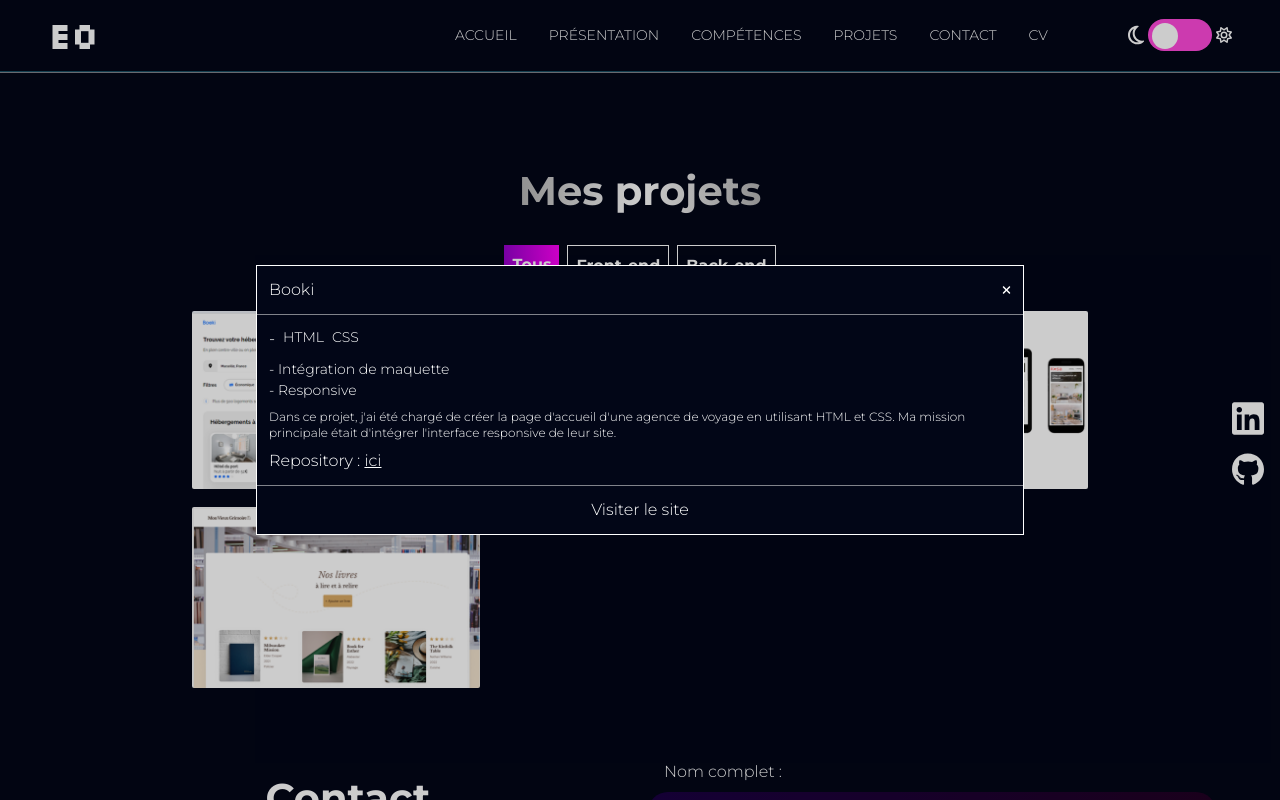
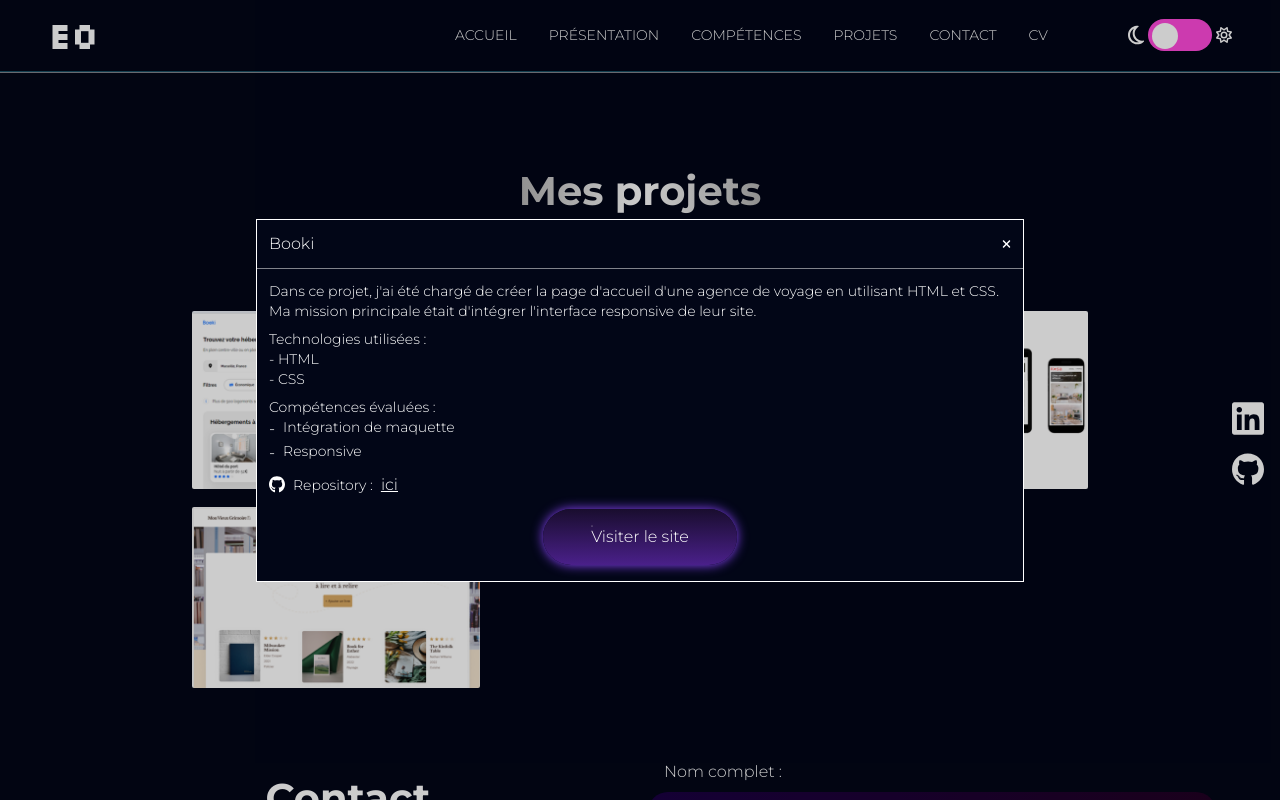
Before and after one commit to esther57-web/projet8OC, a React (Vite) app in the folder frontend/: page / in a window 1280 px wide. Both pictures are taken after a click on the element 336 px from the left and 2332 px from the top of the page. Shown: the part 1932-2732 px from the top of the page. Built offline with nearby package versions, Linux system fonts and the light colour scheme.

Commit message:
modal design updated

```diff
--- a/frontend/src/components/Cta.jsx
+++ b/frontend/src/components/Cta.jsx
@@ -5,7 +5,7 @@ const Cta = (props) => {
     const { theme } = useTheme();
 
   return (
-    <button className={`${theme === "dark" ? "relative bg-gradient-to-b from-[#190d2e] to-[#4a208a] shadow-[0px_0px_12px_#8c45ff] hover:shadow-[0px_0px_16px_5px_#8c45ff]" : "bg-black hover:shadow-[0px_0px_5px_2px_#BDBDBD]"} hover:scale-[1.1] xs:px-6 xs:py-2 rounded-[20px] w-auto md:px-12 md:py-4 md:rounded-[60px]`} aria-label={props.content}>
+    <button className={`${theme === "dark" ? "relative bg-gradient-to-b from-[#190d2e] to-[#4a208a] shadow-[0px_0px_12px_#8c45ff] hover:shadow-[0px_0px_16px_5px_#8c45ff]" : "bg-black hover:shadow-[0px_0px_5px_2px_#BDBDBD]"}  xs:px-6 xs:py-2 rounded-[20px] w-auto md:px-12 md:py-4 md:rounded-[60px]`} aria-label={props.content}>
       <div className='absolute '>
         <div className='border xs:rounded-[20px] md:rounded-[60px] border-white/20 absolute inset-0 [mask-image:linear-gradient(to_bottom,black,transparent)]'></div>
         <div className='border xs:rounded-[20px] md:rounded-[60px] absolute inset-0 border-white/40 [mask-image:linear-gradient(to_top,black,transparent)]'></div>
--- a/frontend/src/components/Hero.jsx
+++ b/frontend/src/components/Hero.jsx
@@ -54,7 +54,7 @@ const Hero = () => {
                <span className='animate-pulse xs:text-3xl xs:font-bold ml-2 lg:text-[4rem] lg:h-[4rem]'>|</span>
             </div>
 
-            <p className='xs:text-center xs:text-xs sm:text-sm md:text-start  md:border-l-[1px] md:border-white md:border-transparent md:px-2'>Bienvenue dans mon portfolio ! Je suis développeuse full-stack junior et je serais ravie de travailler avec vous !</p>
+            <p className='xs:text-center xs:text-xs sm:text-sm md:text-start  md:border-l-[1px] md:border-white md:border-transparent md:px-2'>Bienvenue dans mon portfolio ! Je suis développeuse full-stack et je serais ravie de travailler avec vous !</p>
             <Link to='contact' smooth={true} duration={500} spy={true} className='w-fit flex xs:justify-center md:justify-start'><Cta content="Contactez-moi"/></Link>
 
         </motion.div>
--- a/frontend/src/components/Modal.jsx
+++ b/frontend/src/components/Modal.jsx
@@ -3,6 +3,9 @@ import PropTypes from 'prop-types'
 import darkCross from './../assets/dark/xmark.svg'
 import lightCross from './../assets/light/xmark.svg'
 import { useTheme } from './../context/context.jsx'
+import darkGithub from './../assets/dark/github.svg'
+import lightGithub from './../assets/light/github.svg'
+import Cta from './Cta.jsx'
 
 const ModalComponent = ({ onClose, content}) => {
     const { theme } = useTheme();
@@ -19,22 +22,42 @@ const ModalComponent = ({ onClose, content}) => {
                 <img onClick={onClose} className='ml-auto cursor-pointer' src={theme === "dark" ? darkCross : lightCross} alt='icône fermer la modale'></img>
             </div>
             <div className='xs:p-3 xs:flex xs:flex-col xs:gap-2 '>
-                <p className='flex gap-2'>-
+                <p className='xs:text-xs sm:text-sm md:text-md'>{content.description}</p>
+                <div>
+                    <h6 className='xs:text-xs sm:text-sm md:text-md'>Technologies utilisées :</h6>
+                    <ul className=''>
                     {content.technologies.map((technology, id)=>(
-                        <span className='xs:text-[14px]' key={id}>{technology}</span>
+                        <li className='xs:text-xs sm:text-sm md:text-md' key={id}>- {technology}</li>
                     ))}
-                </p>
-                <ul>
+                    </ul>
+                </div>
+                <div>
+                    <h6 className='xs:text-xs sm:text-sm md:text-md'>Compétences évaluées :</h6>
+                    <ul>
                     {content.skill.map((skill, id)=>(
-                        <li className='xs:text-[14px]' key={id}>- {skill}</li>
+                        <li className='flex gap-2' key={id}>
+                            <span>-</span>
+                            <p className='xs:text-xs sm:text-sm md:text-md'>{skill}</p>
+                        </li>
                     ))}
-                </ul>
-                <p className='xs:text-xs'>{content.description}</p>
-                <a href={content.repo}>Repository : <span className='underline'>ici</span> </a>
+                    </ul>
+                </div>
+                <div className='flex gap-2'>
+                    <div className='flex gap-2 items-center'>
+                        <img className='w-4' src={theme === 'dark'? darkGithub : lightGithub} alt='logo github'></img>
+                        <p className='xs:text-xs sm:text-sm md:text-md'>Repository :</p>
+                    </div>
+                    <a className='underline' href={content.repo} target='_blank'>ici</a>
+                </div>
+
+
             </div>
-            <div className={`flex justify-center items-center border-t-[1px] border-transparent xs:py-3 ${theme === "dark" ? "border-white/50" : "border-gray/50"}`}>
+            <div className='flex justify-center'>
                {content.liveUrl !== "" && (
-                    <a href={content.liveUrl}>Visiter le site</a>
+                    <a className=' mb-4 w-fit' href={content.liveUrl} target='_blank'>
+                        <Cta  content='Visiter le site'/>
+                    </a>
+
                 )}
             </div>
 
--- a/frontend/src/components/Navbar.jsx
+++ b/frontend/src/components/Navbar.jsx
@@ -34,7 +34,7 @@ const Navbar = () => {
                 <nav onClick={handleClick} className={`${isNavbarVisible ? "xs:z-100 xs:pt-6 xs:block xs:absolute xs:left-1/2 xs:top-0 w-full xs:transform -translate-x-1/2 xs:py-2 xs:border-b xs:border-cyan-900 sm:py-0 sm:border-none" : "xs:hidden"} ${theme === "dark" ? "dark" : "light"} sm:flex w-full sm:relative sm:top-auto`}>
                     <img src={theme === "dark" ? darkCross : lightCross} onClick={toggleNavbar} className='flex ml-auto mr-4 cursor-pointer sm:hidden' alt='fermer le menu'></img>
                     {navCategories.map((nav, index) => (
-                        (nav.link !== 'mon-cv' ? <Link key={index} to={nav.link} smooth={true} duration={500} spy={true} activeClass={`${theme === 'dark'? 'sm:dark-active-link' : 'sm:light-active-link'}`} className={`${theme === "dark" ? "sm:hover:bg-dark-blue-pp" : "sm:hover:bg-black sm:hover:text-white"} flex xs:leading-relaxed xs:hover:underline sm:hover:no-underline sm:py-5 lg:py-6 sm:px-2 lg:px-4 justify-center items-center cursor-pointer transition duration-300 xs:text-xs md:uppercase lg:text-[14px]`}>{nav.name}</Link>
+                        (nav.link !== 'mon-cv' ? <Link key={index} to={nav.link} smooth={true} duration={500} spy={true} activeClass={`${theme === 'dark'? 'sm:bg-dark-active-link' : 'sm:bg-light-active-link'}`} className={`${theme === "dark" ? "sm:hover:bg-dark-blue-pp" : "sm:hover:bg-black sm:hover:text-white"} flex xs:leading-relaxed xs:hover:underline sm:hover:no-underline sm:py-5 lg:py-6 sm:px-2 lg:px-4 justify-center items-center cursor-pointer transition duration-300 xs:text-xs md:uppercase lg:text-[14px]`}>{nav.name}</Link>
                              : <a key={index} href={cv} target='_blank' className={`${theme === "dark" ? "sm:hover:bg-dark-blue-pp" : "sm:hover:bg-black sm:hover:text-white"} flex xs:leading-relaxed xs:hover:underline sm:hover:no-underline sm:py-5 lg:py-6 sm:px-2 lg:px-4 justify-center items-center cursor-pointer transition duration-300 xs:text-xs md:uppercase lg:text-[14px]`}>{nav.name}</a>)
                     ))}
                 </nav>
--- a/frontend/src/style.css
+++ b/frontend/src/style.css
@@ -65,6 +65,10 @@ h2 {
     background-color: blue;
 }
 
+.light-active-link {
+  background-color: black;
+}
+
 .black-shadow {
     box-shadow: 0px 0px 12px 2px rgba(0,0,0,0.2);
 }
```
